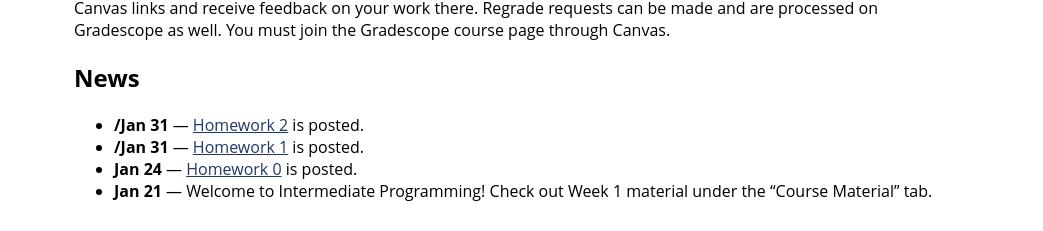
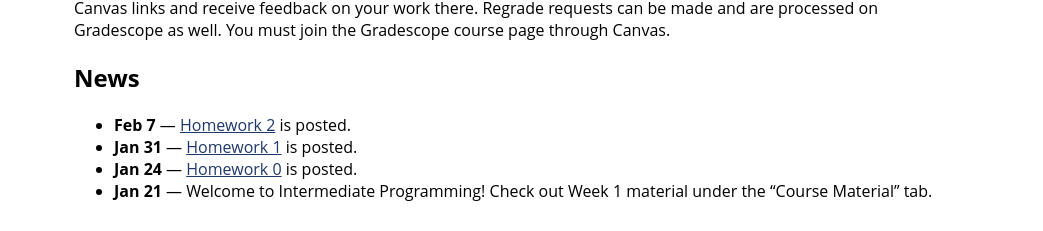
Before and after one commit to jhu-ip/cs220-sp25, a Jekyll site: the page built from index.md, in a window 1280 px wide. Shown: the part 723-954 px from the top of the page, without its empty margins (118-1161 px from the left). Built offline with Jekyll 4.4.1, drawn with Linux system fonts in a browser that asks for light colours.

Commit message:
typo fixed

```diff
--- a/index.md
+++ b/index.md
@@ -45,7 +45,7 @@ well. You must join the Gradescope course page through Canvas.
 
 ## News
 
-* **/Jan 31** — [Homework 2](https://www.gradescope.com/courses/943678/assignments/5743887) is posted.
-* **/Jan 31** — [Homework 1](assign/hw1) is posted.
+* **Feb 7** — [Homework 2](https://www.gradescope.com/courses/943678/assignments/5743887) is posted.
+* **Jan 31** — [Homework 1](assign/hw1) is posted.
 * **Jan 24** — [Homework 0](assign/hw0) is posted.
 * **Jan 21** — Welcome to Intermediate Programming! Check out Week 1 material under the "Course Material" tab.
```
